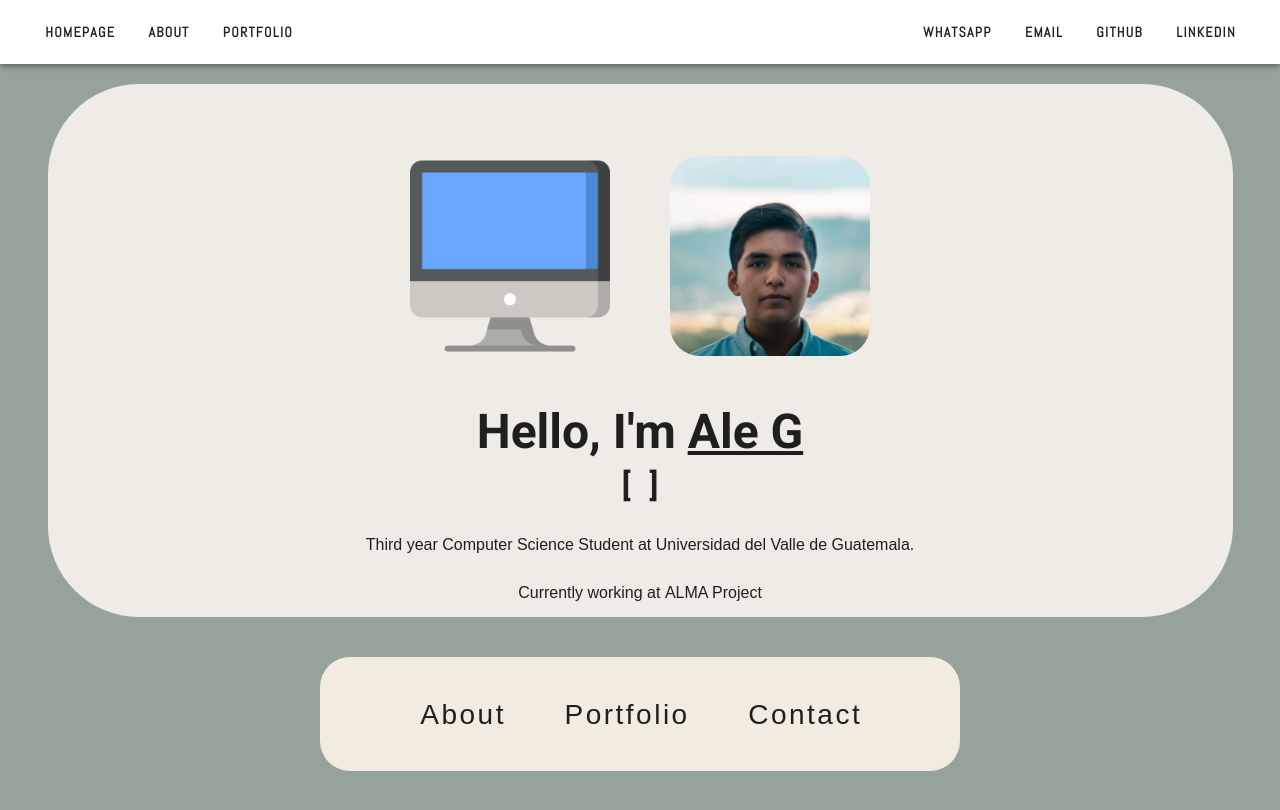
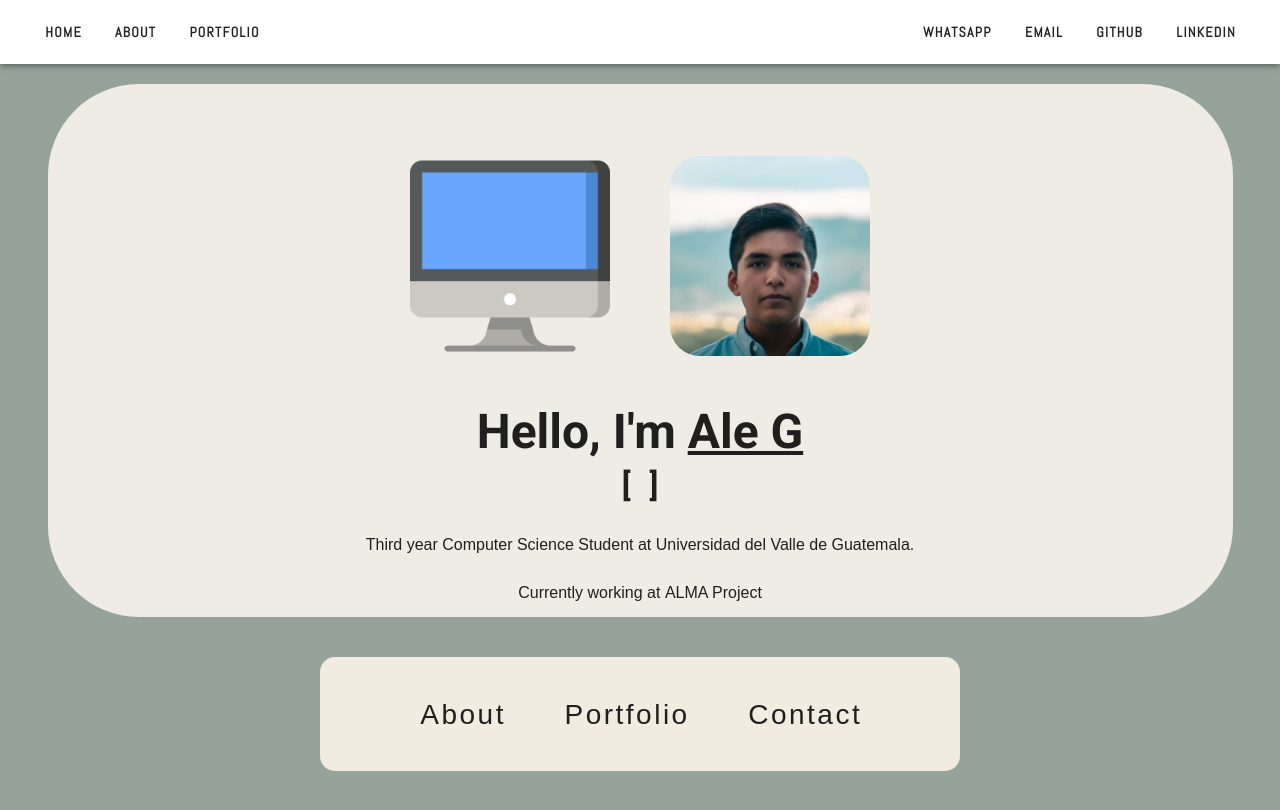
Before and after one commit to aleg001/aleg-portfolio, a Vue app in the folder portfolio/: page / in a window 1280 px wide. Shown: the top 810 px of the page. Built offline with nearby package versions, Linux system fonts and the light colour scheme; a web font is replaced by a local one.

Commit message:
Changed experience card color

```diff
--- a/portfolio/src/components/ExperienceCard.vue
+++ b/portfolio/src/components/ExperienceCard.vue
@@ -6,7 +6,7 @@
     <v-row class="mb-15">
       <v-card
         class="mx-auto mt-10 blur-in"
-        color="#D4C7BE"
+        color="#D4D7BE"
         width="500"
         max-height="200"
         raised
@@ -26,7 +26,7 @@
 
       <v-card
         class="mx-auto mt-10 blur-in"
-        color="#D4C7BE"
+        color="#D4D7BE"
         width="500"
         max-height="200"
         raised
--- a/portfolio/src/components/Menu.vue
+++ b/portfolio/src/components/Menu.vue
@@ -1,5 +1,5 @@
 <template>
-  <v-container class="mt-10 blur-in" style="border-radius: 30px">
+  <v-container class="mt-10 blur-in" style="border-radius: 15px">
     <v-row class="text-center mt-4" justify="center">
       <v-col cols="auto">
         <v-btn
@@ -75,7 +75,7 @@ export default {
 ---------------------------------------------- */
 
 .blur-in {
-  animation: blur-in 0.7s linear both;
+  animation: blur-in 0.5s linear both;
 }
 @keyframes blur-in {
   0% {
--- a/portfolio/src/components/Navigator.vue
+++ b/portfolio/src/components/Navigator.vue
@@ -5,7 +5,7 @@
       class="no-uppercase font-weight-bold"
       @click="$router.push('/')"
     >
-      <span class="no-uppercase font-weight-bold">Homepage</span>
+      <span class="no-uppercase font-weight-bold">Home</span>
     </v-btn>
     <v-btn
       text
--- a/portfolio/src/components/SkillCard.vue
+++ b/portfolio/src/components/SkillCard.vue
@@ -6,6 +6,7 @@
     >
       [ Skills ]
     </h1>
+
     <v-row>
       <v-card
         class="mx-auto mt-15 rounded-lg blur-in"
@@ -87,12 +88,9 @@
         max-width="344"
         max-height="500"
       >
-        <v-img
-          src="https://www.softzone.es/app/uploads-softzone.es/2022/03/programar-c.jpg?x=480&y=375&quality=40"
-          height="100px"
-        ></v-img>
+        <v-img src="https://i.imgur.com/x1AJ8Tp.jpeg" height="100px"></v-img>
 
-        <v-card-title> C++ </v-card-title>
+        <v-card-title> C# </v-card-title>
 
         <v-container>
           <progress-bar size="large" val="35" bar-color="#6C759C">
@@ -100,7 +98,7 @@
         </v-container>
 
         <v-card-text>
-          I have used C++ primarily for Game Dev, on Unity.</v-card-text
+          I have used C# primarily for Game Dev, on Unity.</v-card-text
         >
       </v-card>
 
```
